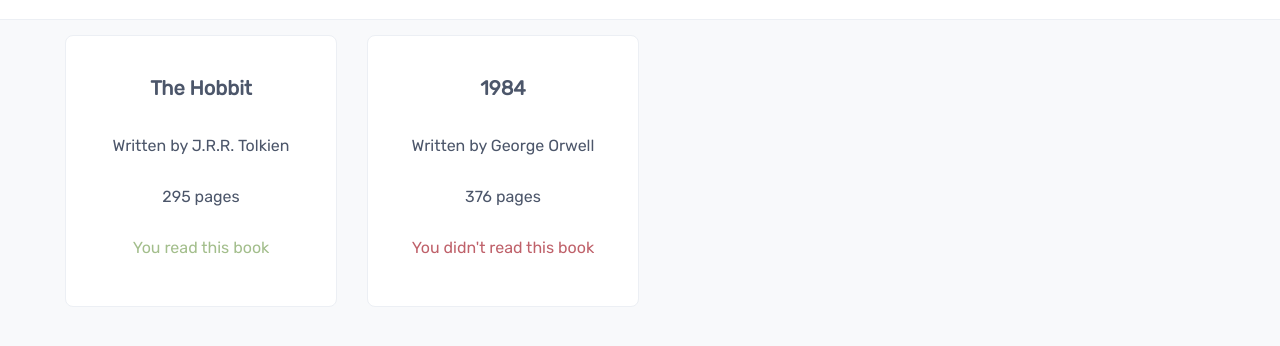
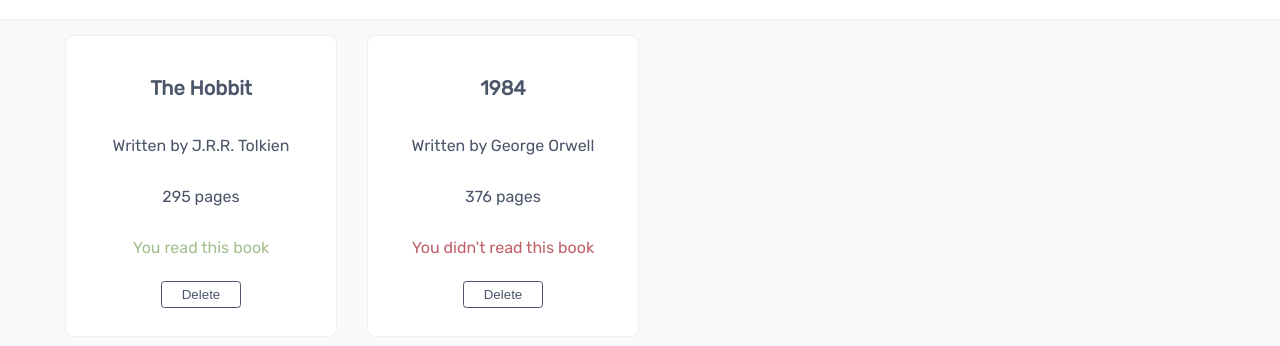
Before and after one commit to KhalWalid/myLibrary, a plain HTML site: page index.html in a window 1280 px wide. Shown: the part 62-408 px from the top of the page. Drawn offline with Linux system fonts and the light colour scheme.

Commit message:
Added the delete button

```diff
--- a/script.js
+++ b/script.js
@@ -3,6 +3,7 @@
 const newBookButton = document.querySelector('#newBook')
 const cancelButton = document.querySelector('#cancel')
 const submitButton = document.querySelector('#submit')
+let id = 0
 
 newBookButton.addEventListener('click', () => {
     form.classList.remove('displayForm');
@@ -17,7 +18,7 @@
     author = document.getElementById('author').value;
     pages = document.getElementById('pages').value;
     isRead = document.getElementById('isRead').checked;
-    if (this.title != '' && this.author != '' && this.pages != '') {
+    if (title != '' && author != '' && pages != '') {
         formNewBook();
     }
     else return
@@ -42,18 +43,25 @@
     myLibrary.push(book)
 };
 
-// Display each book on the page
+// Display each book on the page and configure the delete buttons at the same time
 function display() {
-    myLibrary.forEach(book => {
+    cardsContainer.innerHTML = ''
+    myLibrary.forEach((book,index) => {
         const bookCard = document.createElement('div');
-        bookCard.innerHTML = `<p style='font-size:20px'><b>${book.title}</b></p><p>Written by ${book.author}</p><p>${book.pages} pages</p>${(book.isRead) ? `<p style='color:#a3be8c'>You read this book</p>` : `<p style='color:#bf616a'>You didn't read this book</p>`}`;
+        bookCard.innerHTML = `<p style='font-size:20px'><b>${book.title}</b></p><p>Written by ${book.author}</p><p>${book.pages} pages</p>${(book.isRead) ? `<p style='color:#a3be8c'>You read this book</p>` : `<p style='color:#bf616a'>You didn't read this book</p>`}<button id='deleteButton' data-index='${index}' type='button'>Delete</button>`;
         cardsContainer.appendChild(bookCard)
+    });
+    deleteButtons = document.querySelectorAll('#deleteButton')
+    deleteButtons.forEach(button => {
+        button.addEventListener('click', () => {
+            myLibrary.splice(button.dataset.index,1);
+            display();
+        });
     });
 };
 
 function formNewBook() {
     addBookToLibrary(new Book(title, author, pages, isRead))
-    cardsContainer.innerHTML = ''
     display()
 };
 
--- a/style.css
+++ b/style.css
@@ -32,13 +32,10 @@
     cursor: pointer;
 }
 
-#newBook:focus {
-    outline: currentcolor none medium;
-}
-
 #cardsContainer {
     margin: 0px 50px;
     display: flex;
+    flex-wrap: wrap;
 }
 
 #cardsContainer div {
@@ -125,3 +122,25 @@
     color: rgb(121, 184, 202);
     cursor: pointer;
 }
+
+#deleteButton {
+    width: 80px;
+    margin: 8px;
+    align-self: center;
+    border-radius: 0.25em;
+    background: transparent;
+    padding: 0.375em 0.75em;
+    color: rgb(76, 86, 106);
+    transition: background-color 100ms ease-in 0s, border-color 100ms ease-in 0s, box-shadow 100ms ease-in 0s, color 100ms ease-in 0s;
+    border: 0.0625em solid rgb(76, 86, 106);
+}
+
+#deleteButton:hover {
+    border-color: #bf616a;
+    color: #bf616a;
+    cursor: pointer;
+}
+
+button:focus {
+    outline: currentcolor none medium;
+}
```
